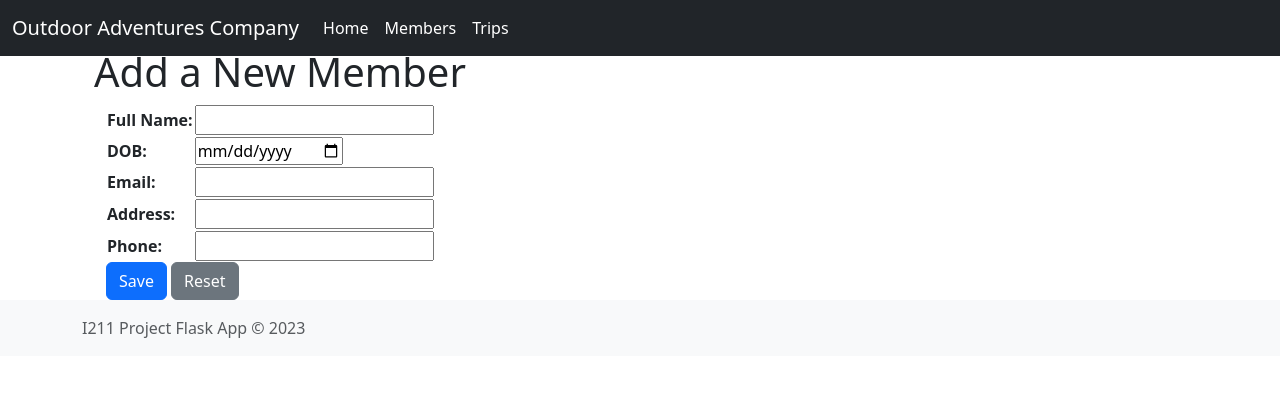
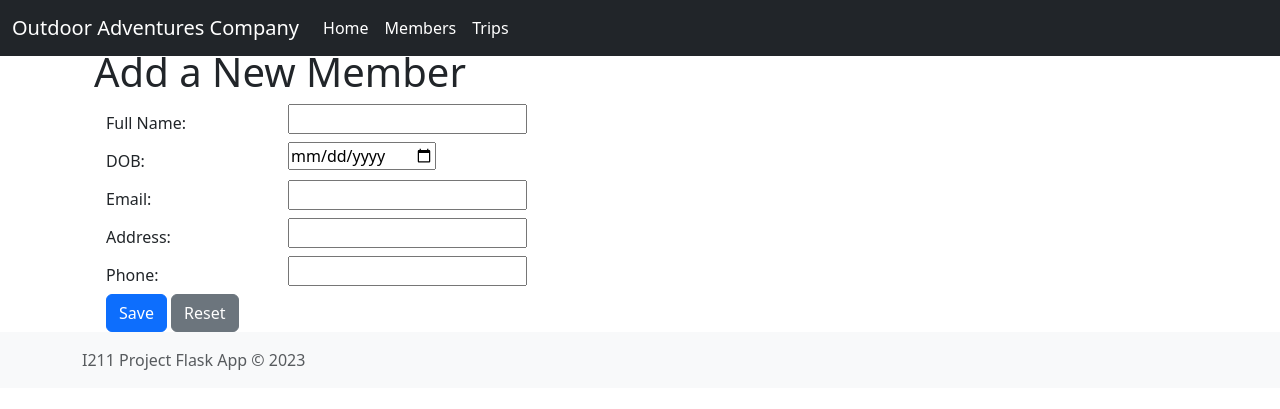
Before and after one commit to gavsimps/I211_project, a Flask app: page /members/add in a window 1280 px wide. Shown: the top 409 px of the page. Run offline with Flask 2, Linux system fonts and the light colour scheme; some libraries are stand-ins or nearby versions.

Commit message:
removing tables

```diff
--- a/app.py
+++ b/app.py
@@ -55,7 +55,7 @@ def add_member():
         dob = request.form['dob']
         email = request.form['email']
         address = request.form['addy']
-        phone = request.form['phone']
+        phone = request.form['telle']
 
         if validate_phone_number(phone):
             database.add_member(name,dob,email,address,phone)
--- a/templates/add_member.html
+++ b/templates/add_member.html
@@ -63,46 +63,44 @@ calendar
     <h1 class="mt-5">Add a New Member</h1>
     <div class="container ">
         <form class="form-inline" action="{{url_for('add_member')}}" method="POST" name="member_form">
-            <table>
-                <tr>
-                    <div class="form-group mb-2">
-                        <th><label for="name" class="sr-only">Full Name:</label></th>
-                        <td><input type="text" id="name" name="name"></td>
+
+            <div class="form-group row">
+                <label for="name" class="sr-only col-sm-2 col-form-label">Full Name:</label>
+                    <div class="col-sm-10 form-group mb-2">
+                        <input type="text" id="name" name="name">
                     </div>
-                </tr>
+            </div>
 
-                <tr>
-                    <div class="form-group mb-2">
-                        <th><label for="dob" class="sr-only">DOB:</label></th>
-                        <td><input type="date" id="dob" name="dob"></td>
+            <div class="form-group row">
+                <label for="dob" class="sr-only col-sm-2 col-form-label">DOB:</label>
+                    <div class="col-sm-10 form-group mb-2">
+                        <input type="date" id="dob" name="dob" class="col-sm">
                     </div>
-                </tr>
+            </div>
 
-                <tr>
-                    <div class="form-group mb-2">
-                        <th><label for="email" class="sr-only">Email:</label></th>
-                        <td><input type="email" id="email" name="email"></td>
+            <div class="form-group row">
+                <label for="email" class="sr-only col-sm-2 col-form-label">Email:</label>
+                    <div class="col-sm-10 form-group mb-2">
+                        <input type="email" id="email" name="email">
                     </div>
-                </tr>
+            </div>
 
-                <tr>
-                    <div class="form-group mb-2">
-                        <th><label for="addy" class="sr-only">Address:</label></th>
-                        <td><input type="text" id="addy" name="addy"></td>
+            <div class="form-group row">
+                <label for="addy" class="sr-only col-sm-2 col-form-label">Address:</label>
+                    <div class="col-sm-10 form-group mb-2">
+                        <input type="text" id="addy" name="addy">
                     </div>
-                </tr>
+            </div>
 
-                <tr>
-                    <div class="form-group mb-2">
-                        <th><label for="tel" class="sr-only">Phone:</label></th>
-                        <td><input type="tel" id="telle" maxlength="12"></td>
-                        <th>{% if error %}
+            <div class="form-group row">
+                <label for="tel" class="sr-only col-sm-2 col-form-label">Phone:</label>
+                    <div class="col-sm-10 form-group mb-2">
+                        <input type="tel" id="telle" name="telle" maxlength="12">
+                        {% if error %}
                             <small style="color: red">{{error}}</small>
-                            {% endif %}
-                        </th>
+                        {% endif %}
                     </div>
-                </tr>
-            </table>
+            </div>
 
             <button type="submit" value="Submit" class="btn btn-primary">Save</button>
             <button type="reset" value="Reset" class="btn btn-secondary">Reset</button>
```
